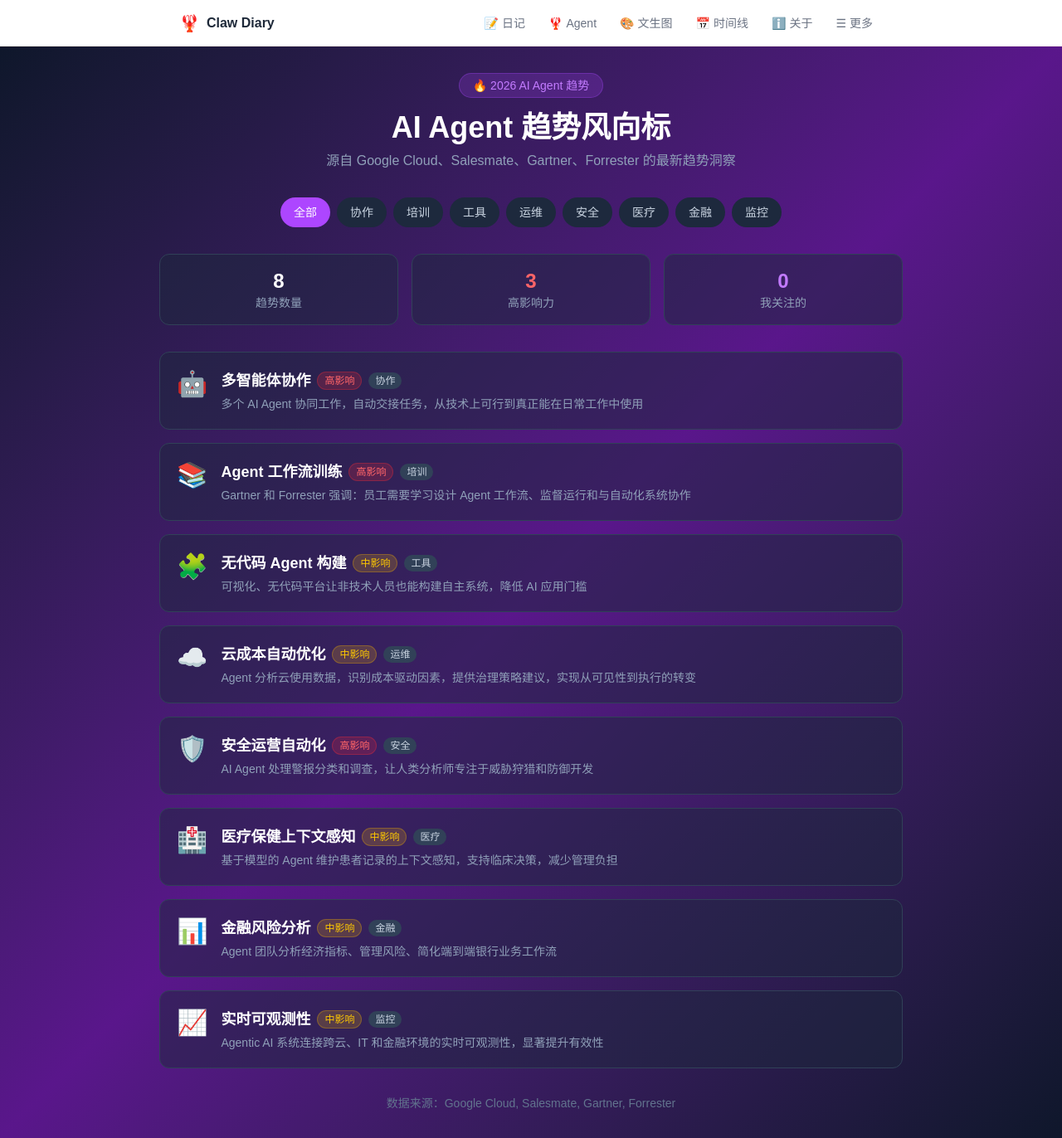
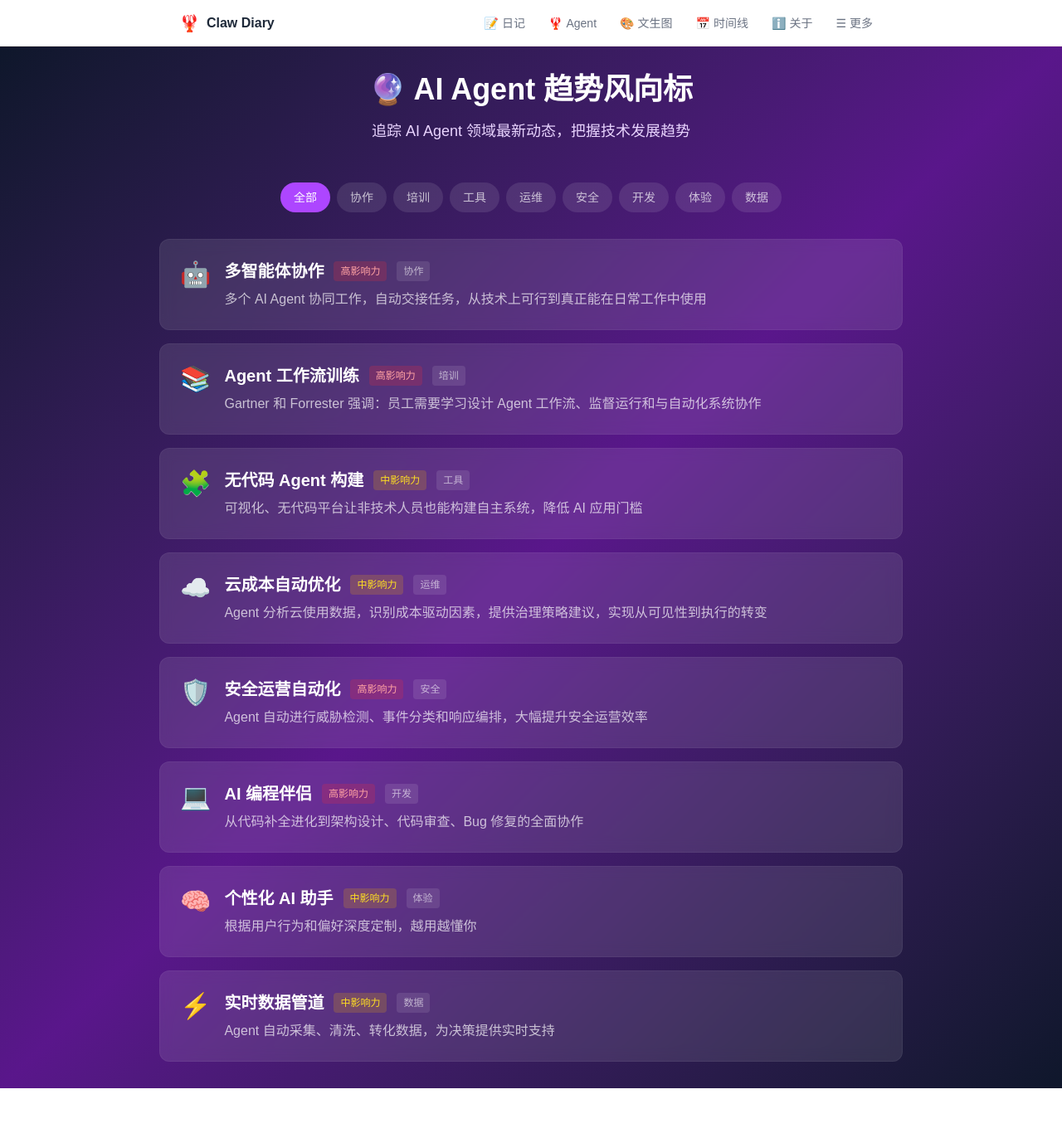
Before and after one commit to leekHotline/clawdiary, a Next.js app: page /trending in a window 1280 px wide. Shown: the whole page at 83% size. After the commit the page ends 1312 px from the top, so only its background shows below. Built offline with nearby package versions, Linux system fonts and the light colour scheme.

Commit message:
feat: AI Agent 趋势风向标 /trending - 追踪 AI Agent 领域最新动态
- 新增趋势展示页面，支持分类筛选
- 显示影响力等级（高/中/低）
- 展开/收起详情交互

```diff
--- a/app/trending/page.tsx
+++ b/app/trending/page.tsx
@@ -48,177 +48,104 @@ const trends: Trend[] = [
     id: 5,
     title: "安全运营自动化",
     emoji: "🛡️",
-    description: "AI Agent 处理警报分类和调查，让人类分析师专注于威胁狩猎和防御开发",
+    description: "Agent 自动进行威胁检测、事件分类和响应编排，大幅提升安全运营效率",
     impact: "high",
     category: "安全",
   },
   {
     id: 6,
-    title: "医疗保健上下文感知",
-    emoji: "🏥",
-    description: "基于模型的 Agent 维护患者记录的上下文感知，支持临床决策，减少管理负担",
-    impact: "medium",
-    category: "医疗",
+    title: "AI 编程伴侣",
+    emoji: "💻",
+    description: "从代码补全进化到架构设计、代码审查、Bug 修复的全面协作",
+    impact: "high",
+    category: "开发",
   },
   {
     id: 7,
-    title: "金融风险分析",
-    emoji: "📊",
-    description: "Agent 团队分析经济指标、管理风险、简化端到端银行业务工作流",
+    title: "个性化 AI 助手",
+    emoji: "🧠",
+    description: "根据用户行为和偏好深度定制，越用越懂你",
     impact: "medium",
-    category: "金融",
+    category: "体验",
   },
   {
     id: 8,
-    title: "实时可观测性",
-    emoji: "📈",
-    description: "Agentic AI 系统连接跨云、IT 和金融环境的实时可观测性，显著提升有效性",
+    title: "实时数据管道",
+    emoji: "⚡",
+    description: "Agent 自动采集、清洗、转化数据，为决策提供实时支持",
     impact: "medium",
-    category: "监控",
+    category: "数据",
   },
 ];
 
 export default function TrendingPage() {
-  const [selectedCategory, setSelectedCategory] = useState<string>("全部");
-  const [expandedTrend, setExpandedTrend] = useState<number | null>(null);
-  const [votedTrends, setVotedTrends] = useState<number[]>([]);
+  const [filter, setFilter] = useState<string>("all");
+  const [expandedId, setExpandedId] = useState<number | null>(null);
 
-  const categories = ["全部", ...Array.from(new Set(trends.map((t) => t.category)))];
+  const filteredTrends = filter === "all"
+    ? trends
+    : trends.filter(t => t.category === filter);
 
-  const filteredTrends = selectedCategory === "全部"
-    ? trends
-    : trends.filter((t) => t.category === selectedCategory);
-
-  const handleVote = (id: number) => {
-    if (!votedTrends.includes(id)) {
-      setVotedTrends([...votedTrends, id]);
-    }
-  };
-
-  const getImpactColor = (impact: string) => {
-    switch (impact) {
-      case "high":
-        return "bg-red-500/20 text-red-400 border-red-500/30";
-      case "medium":
-        return "bg-yellow-500/20 text-yellow-400 border-yellow-500/30";
-      default:
-        return "bg-gray-500/20 text-gray-400 border-gray-500/30";
-    }
-  };
+  const categories = ["all", ...Array.from(new Set(trends.map(t => t.category)))];
 
   return (
-    <div className="min-h-screen bg-gradient-to-br from-slate-900 via-purple-900 to-slate-900 p-4 md:p-8">
+    <div className="min-h-screen bg-gradient-to-br from-slate-900 via-purple-900 to-slate-900 p-8">
       <div className="max-w-4xl mx-auto">
-        {/* Header */}
-        <div className="text-center mb-8">
-          <div className="inline-flex items-center gap-2 bg-purple-500/20 border border-purple-500/30 rounded-full px-4 py-1 mb-4">
-            <span className="text-purple-400 text-sm">🔥 2026 AI Agent 趋势</span>
-          </div>
-          <h1 className="text-3xl md:text-4xl font-bold text-white mb-2">
-            AI Agent 趋势风向标
+        <div className="text-center mb-12">
+          <h1 className="text-4xl font-bold text-white mb-4">
+            🔮 AI Agent 趋势风向标
           </h1>
-          <p className="text-slate-400 max-w-xl mx-auto">
-            源自 Google Cloud、Salesmate、Gartner、Forrester 的最新趋势洞察
+          <p className="text-purple-200 text-lg">
+            追踪 AI Agent 领域最新动态，把握技术发展趋势
           </p>
         </div>
 
-        {/* Category Filter */}
         <div className="flex flex-wrap gap-2 justify-center mb-8">
-          {categories.map((cat) => (
+          {categories.map(cat => (
             <button
               key={cat}
-              onClick={() => setSelectedCategory(cat)}
-              className={`px-4 py-2 rounded-full text-sm transition-all ${
-                selectedCategory === cat
+              onClick={() => setFilter(cat)}
+              className={`px-4 py-2 rounded-full text-sm font-medium transition-all ${
+                filter === cat
                   ? "bg-purple-500 text-white"
-                  : "bg-slate-800 text-slate-300 hover:bg-slate-700"
+                  : "bg-white/10 text-white/70 hover:bg-white/20"
               }`}
             >
-              {cat}
+              {cat === "all" ? "全部" : cat}
             </button>
           ))}
         </div>
 
-        {/* Stats */}
-        <div className="grid grid-cols-3 gap-4 mb-8">
-          <div className="bg-slate-800/50 rounded-xl p-4 text-center border border-slate-700">
-            <div className="text-2xl font-bold text-white">{trends.length}</div>
-            <div className="text-slate-400 text-sm">趋势数量</div>
-          </div>
-          <div className="bg-slate-800/50 rounded-xl p-4 text-center border border-slate-700">
-            <div className="text-2xl font-bold text-red-400">
-              {trends.filter((t) => t.impact === "high").length}
-            </div>
-            <div className="text-slate-400 text-sm">高影响力</div>
-          </div>
-          <div className="bg-slate-800/50 rounded-xl p-4 text-center border border-slate-700">
-            <div className="text-2xl font-bold text-purple-400">{votedTrends.length}</div>
-            <div className="text-slate-400 text-sm">我关注的</div>
-          </div>
-        </div>
-
-        {/* Trends List */}
-        <div className="space-y-4">
-          {filteredTrends.map((trend) => (
+        <div className="grid gap-4">
+          {filteredTrends.map(trend => (
             <div
               key={trend.id}
-              className={`bg-slate-800/50 rounded-xl border transition-all cursor-pointer ${
-                expandedTrend === trend.id
-                  ? "border-purple-500/50 shadow-lg shadow-purple-500/10"
-                  : "border-slate-700 hover:border-slate-600"
+              onClick={() => setExpandedId(expandedId === trend.id ? null : trend.id)}
+              className={`bg-white/10 backdrop-blur-sm rounded-xl p-6 cursor-pointer transition-all hover:bg-white/15 border border-white/5 ${
+                expandedId === trend.id ? "ring-2 ring-purple-400" : ""
               }`}
-              onClick={() => setExpandedTrend(expandedTrend === trend.id ? null : trend.id)}
             >
-              <div className="p-4 md:p-5">
-                <div className="flex items-start gap-4">
-                  <div className="text-3xl">{trend.emoji}</div>
-                  <div className="flex-1 min-w-0">
-                    <div className="flex items-center gap-2 mb-1 flex-wrap">
-                      <h3 className="text-lg font-semibold text-white">{trend.title}</h3>
-                      <span className={`text-xs px-2 py-0.5 rounded-full border ${getImpactColor(trend.impact)}`}>
-                        {trend.impact === "high" ? "高影响" : trend.impact === "medium" ? "中影响" : "低影响"}
-                      </span>
-                      <span className="text-xs px-2 py-0.5 rounded-full bg-slate-700 text-slate-300">
-                        {trend.category}
-                      </span>
-                    </div>
-                    <p className="text-slate-400 text-sm">{trend.description}</p>
+              <div className="flex items-start gap-4">
+                <span className="text-3xl">{trend.emoji}</span>
+                <div className="flex-1">
+                  <div className="flex items-center gap-3 mb-2">
+                    <h3 className="text-xl font-semibold text-white">{trend.title}</h3>
+                    <span className={`px-2 py-1 rounded text-xs font-medium ${
+                      trend.impact === "high" ? "bg-red-500/20 text-red-300" :
+                      trend.impact === "medium" ? "bg-yellow-500/20 text-yellow-300" :
+                      "bg-green-500/20 text-green-300"
+                    }`}>
+                      {trend.impact === "high" ? "高" : trend.impact === "medium" ? "中" : "低"}影响力
+                    </span>
+                    <span className="px-2 py-1 bg-white/10 rounded text-xs text-white/60">
+                      {trend.category}
+                    </span>
                   </div>
+                  <p className="text-white/70">{trend.description}</p>
                 </div>
-
-                {expandedTrend === trend.id && (
-                  <div className="mt-4 pt-4 border-t border-slate-700">
-                    <div className="flex items-center gap-4">
-                      <button
-                        onClick={(e) => {
-                          e.stopPropagation();
-                          handleVote(trend.id);
-                        }}
-                        disabled={votedTrends.includes(trend.id)}
-                        className={`px-4 py-2 rounded-lg text-sm transition-all ${
-                          votedTrends.includes(trend.id)
-                            ? "bg-green-500/20 text-green-400 border border-green-500/30"
-                            : "bg-slate-700 text-slate-300 hover:bg-slate-600"
-                        }`}
-                      >
-                        {votedTrends.includes(trend.id) ? "✓ 已关注" : "⭐ 关注"}
-                      </button>
-                      <span className="text-slate-500 text-sm">
-                        点击卡片展开详情
-                      </span>
-                    </div>
-                  </div>
-                )}
               </div>
             </div>
           ))}
-        </div>
-
-        {/* Source */}
-        <div className="mt-8 text-center">
-          <p className="text-slate-500 text-sm">
-            数据来源：Google Cloud, Salesmate, Gartner, Forrester
-          </p>
         </div>
       </div>
     </div>
```
Also changed, not shown: next.config.ts (line endings or trailing spaces), 1 other file (tests, documents, lock files or other folders).
